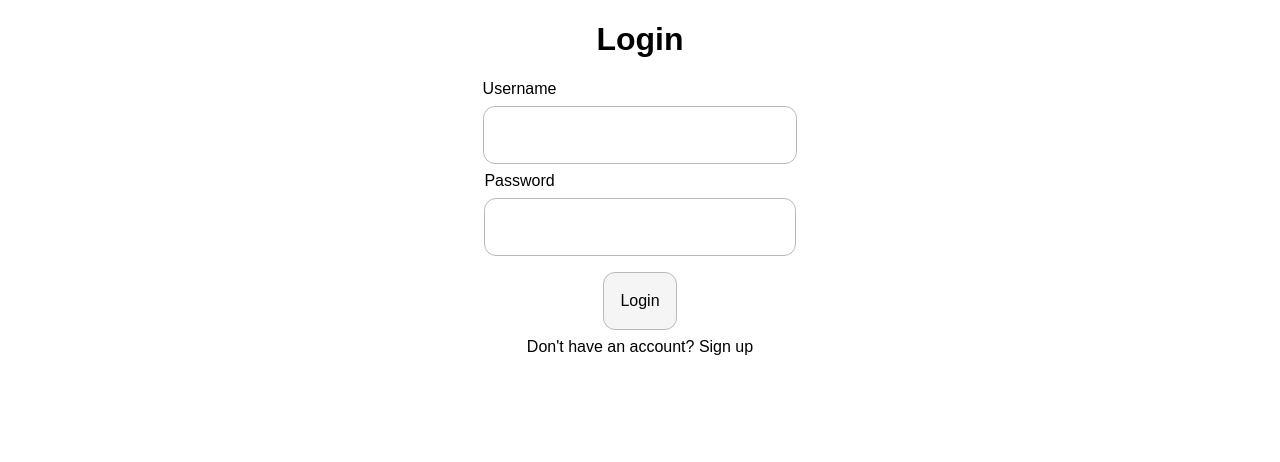
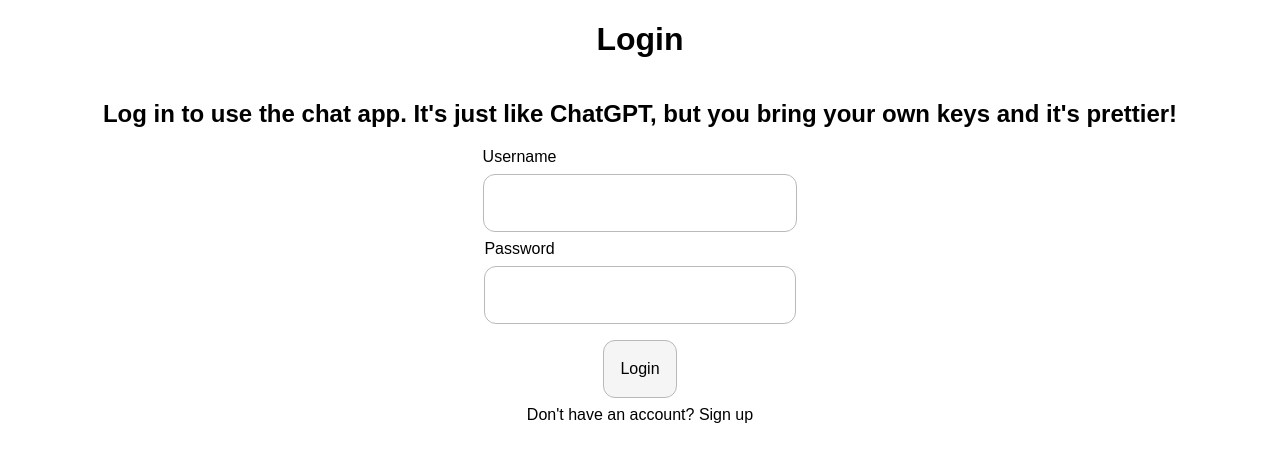
Before and after one commit to MrBisp/notebook-chat, a Next.js app: page /login in a window 1280 px wide. Shown: the top 462 px of the page. Built offline with nearby package versions, Linux system fonts and the light colour scheme.

Commit message:
Login change

```diff
--- a/src/components/login/Login.js
+++ b/src/components/login/Login.js
@@ -34,6 +34,9 @@ const Login = () => {
     return (
         <div className='login-container'>
             <h1>Login</h1>
+            <h2>
+                Log in to use the chat app. It's just like ChatGPT, but you bring your own keys and it's prettier!
+            </h2>
             <form onSubmit={handleSubmit}>
                 <div>
                     <label htmlFor="username">Username</label>
```
